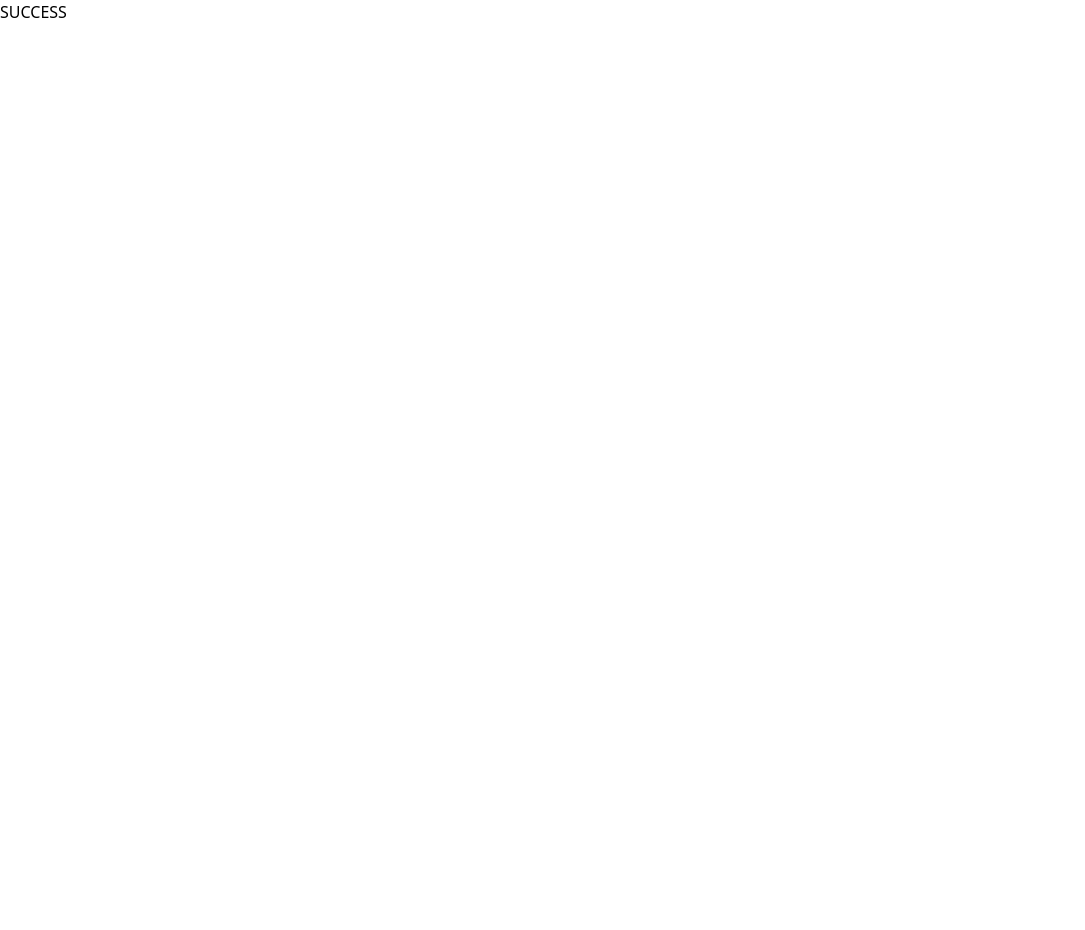
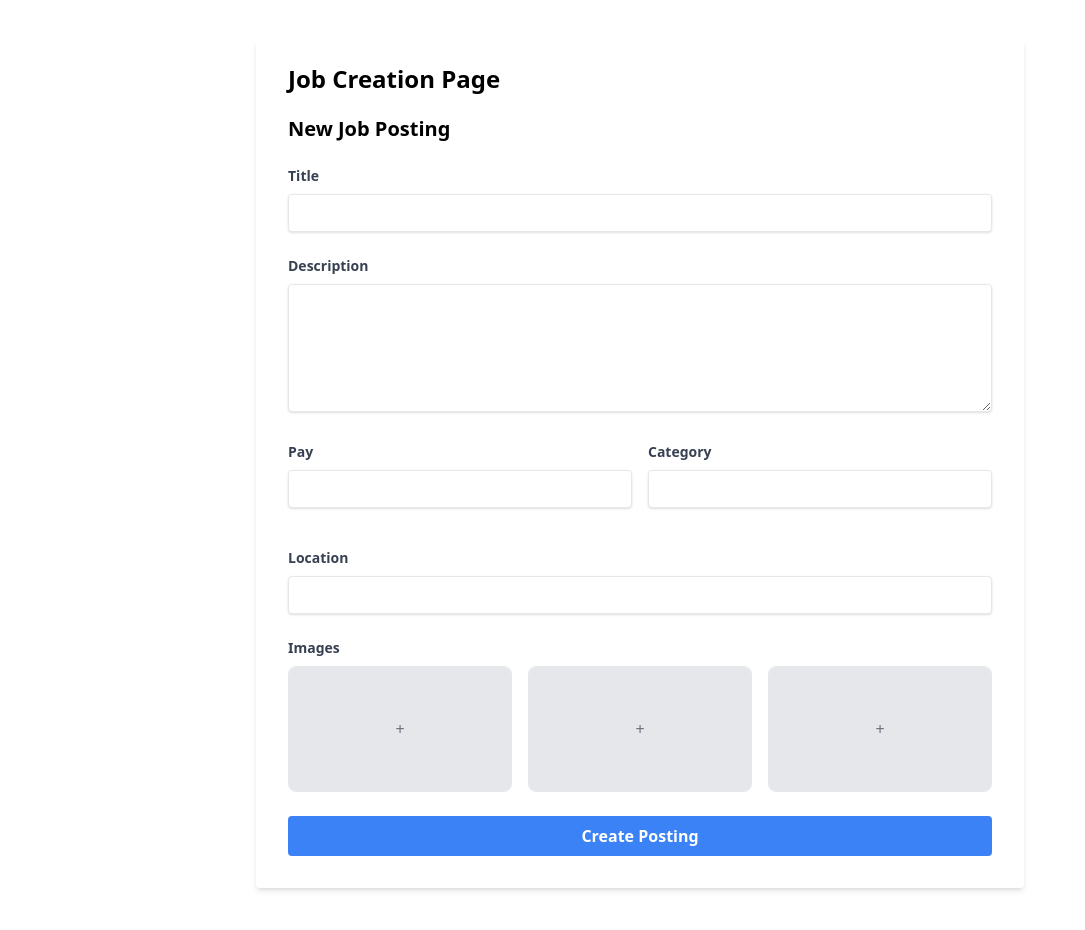
Before and after one commit to LuisHuerta4/House-Helper, a React (Vite) app in the folder Frontend/: page /create in a window 1280 px wide. Shown: the top 930 px of the page, without its empty margins (0-1085 px from the left). Before the commit the page ends 800 px from the top, so only its background shows below. Built offline with nearby package versions, Linux system fonts and the light colour scheme; a web font is replaced by a local one.

Commit message:
setup frontend page.

```diff
--- a/Frontend/src/pages/CreateJobPage.jsx
+++ b/Frontend/src/pages/CreateJobPage.jsx
@@ -76,6 +76,132 @@ export default function CreateJobPage() {
   };
 
   return (
-      <p>SUCCESS</p>
+      <div className="flex justify-center items-center min-h-screen">
+        <div className="container max-w-3xl py-10">
+          <div className="bg-white shadow-md rounded px-8 pt-6 pb-8 mb-4">
+            <h1 className="text-2xl font-bold mb-6">Job Creation Page</h1>
+            <form onSubmit={handleSubmit} className="space-y-6">
+              <div>
+                <h2 className="text-xl font-bold mb-6">New Job Posting</h2>
+              </div>
+
+              <div className="mb-4">
+                <label htmlFor="title" className="block text-gray-700 text-sm font-bold mb-2">
+                  Title
+                </label>
+                <input
+                    id="title"
+                    name="title"
+                    type="text"
+                    value={formData.title}
+                    onChange={handleInputChange}
+                    required
+                    className="shadow appearance-none border rounded w-full py-2 px-3 text-gray-700 leading-tight focus:outline-none focus:shadow-outline"
+                />
+              </div>
+
+              <div className="mb-4">
+                <label htmlFor="description" className="block text-gray-700 text-sm font-bold mb-2">
+                  Description
+                </label>
+                <textarea
+                    id="description"
+                    name="description"
+                    value={formData.description}
+                    onChange={handleInputChange}
+                    required
+                    className="shadow appearance-none border rounded w-full py-2 px-3 text-gray-700 leading-tight focus:outline-none focus:shadow-outline h-32"
+                />
+              </div>
+
+              <div className="grid grid-cols-2 gap-4">
+                <div className="mb-4">
+                  <label htmlFor="price" className="block text-gray-700 text-sm font-bold mb-2">
+                    Pay
+                  </label>
+                  <input
+                      id="price"
+                      name="price"
+                      type="number"
+                      value={formData.price}
+                      onChange={handleInputChange}
+                      required
+                      className="shadow appearance-none border rounded w-full py-2 px-3 text-gray-700 leading-tight focus:outline-none focus:shadow-outline"
+                  />
+                </div>
+
+                <div className="mb-4">
+                  <label htmlFor="category" className="block text-gray-700 text-sm font-bold mb-2">
+                    Category
+                  </label>
+                  <input
+                      id="category"
+                      name="category"
+                      type="text"
+                      value={formData.category}
+                      onChange={handleInputChange}
+                      required
+                      className="shadow appearance-none border rounded w-full py-2 px-3 text-gray-700 leading-tight focus:outline-none focus:shadow-outline"
+                  />
+                </div>
+              </div>
+
+              <div className="mb-4">
+                <label htmlFor="location" className="block text-gray-700 text-sm font-bold mb-2">
+                  Location
+                </label>
+                <input
+                    id="location"
+                    name="location"
+                    type="text"
+                    value={formData.location}
+                    onChange={handleInputChange}
+                    required
+                    className="shadow appearance-none border rounded w-full py-2 px-3 text-gray-700 leading-tight focus:outline-none focus:shadow-outline"
+                />
+              </div>
+
+              <div className="mb-4">
+                <label className="block text-gray-700 text-sm font-bold mb-2">Images</label>
+                <div className="grid grid-cols-3 gap-4">
+                  {[0, 1, 2].map((index) => (
+                      <div key={index} className="aspect-video relative border rounded-lg overflow-hidden">
+                        {previewUrls[index] ? (
+                            <img
+                                src={previewUrls[index] || "/placeholder.svg"}
+                                alt={`Preview ${index + 1}`}
+                                className="object-cover w-full h-full"
+                            />
+                        ) : (
+                            <label
+                                htmlFor={`image-${index}`}
+                                className="flex items-center justify-center w-full h-full bg-gray-200 cursor-pointer"
+                            >
+                              <span className="text-gray-500">+</span>
+                              <input
+                                  type="file"
+                                  id={`image-${index}`}
+                                  accept="image/*"
+                                  onChange={handleImageChange}
+                                  className="hidden"
+                              />
+                            </label>
+                        )}
+                      </div>
+                  ))}
+                </div>
+              </div>
+
+              <button
+                  type="submit"
+                  className="w-full bg-blue-500 hover:bg-blue-700 text-white font-bold py-2 px-4 rounded focus:outline-none focus:shadow-outline"
+                  disabled={isLoading}
+              >
+                {isLoading ? "Creating..." : "Create Posting"}
+              </button>
+            </form>
+          </div>
+        </div>
+      </div>
   )
 }
```
